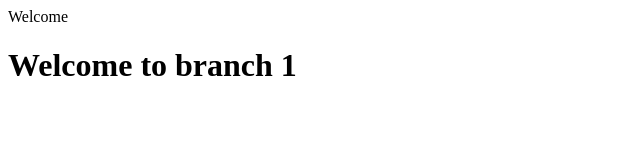
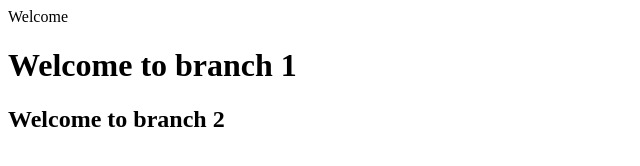
Before and after one commit to mansi01032023/AdvancedGit, a plain HTML site: page index.html in a window 1280 px wide. Shown: the whole page, without its empty margins (0-640 px from the left). Drawn offline with Linux system fonts and the light colour scheme.

Commit message:
Third commit

```diff
--- a/index.html
+++ b/index.html
@@ -5,5 +5,6 @@
     </head>
     <body>
         <h1>Welcome to branch 1</h1>
+        <h2>Welcome to branch 2</h2>
     </body>
 </html>
```
